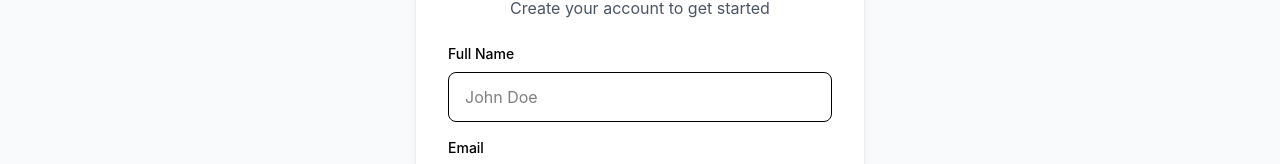
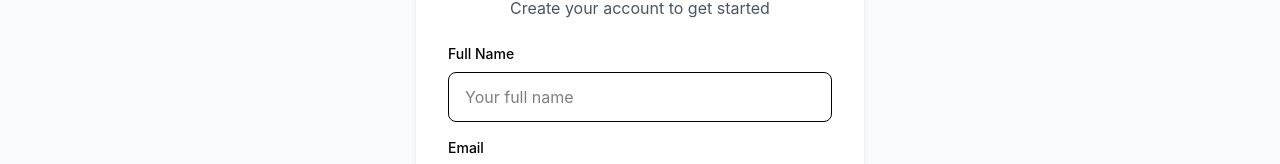
Before and after one commit to Satyam-8226/quickhire, a React (Vite) app in the folder client/: page /register in a window 1280 px wide. Shown: the part 239-403 px from the top of the page. Built offline with nearby package versions, Linux system fonts and the light colour scheme.

Commit message:
style: Update placeholder in Register component for clarity; comment out mongoSanitize middleware in app.js

```diff
--- a/client/src/pages/auth/Register.jsx
+++ b/client/src/pages/auth/Register.jsx
@@ -85,7 +85,7 @@ function Register() {
             <input
               type="text"
               name="name"
-              placeholder="John Doe"
+              placeholder="Your full name"
               value={formData.name}
               onChange={handleChange}
               required
```
Also changed, not shown: 1 other file (tests, documents, lock files or other folders).
